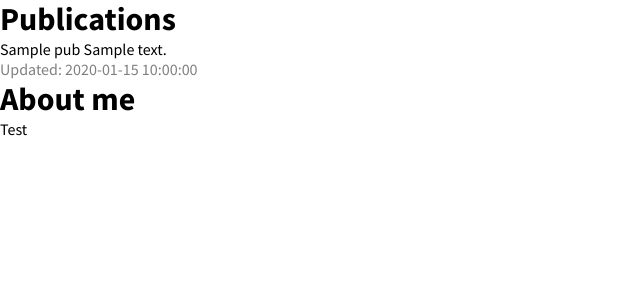
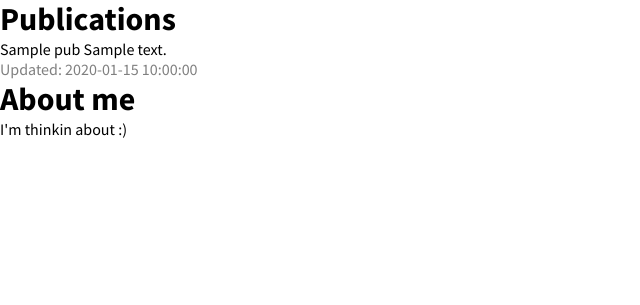
Before and after one commit to Naresh1318/Topaz, a Python web app: template templates/index.html in a window 1280 px wide. Shown: the part 366-671 px from the top of the page, without its empty margins (0-640 px from the left). Run offline with Jinja, Linux system fonts and the light colour scheme; the template is opened without the code that fills it: most values are stand-ins (such as "Sample title", 1, 10 or a date in 2020); some libraries are stand-ins or nearby versions.

Commit message:
content added

```diff
--- a/templates/about_me.html
+++ b/templates/about_me.html
@@ -8,7 +8,7 @@
 
     <v-flex xs12>
         <p>
-            Test
+            I'm thinkin about :)
         </p>
     </v-flex>
 </v-layout>
```
